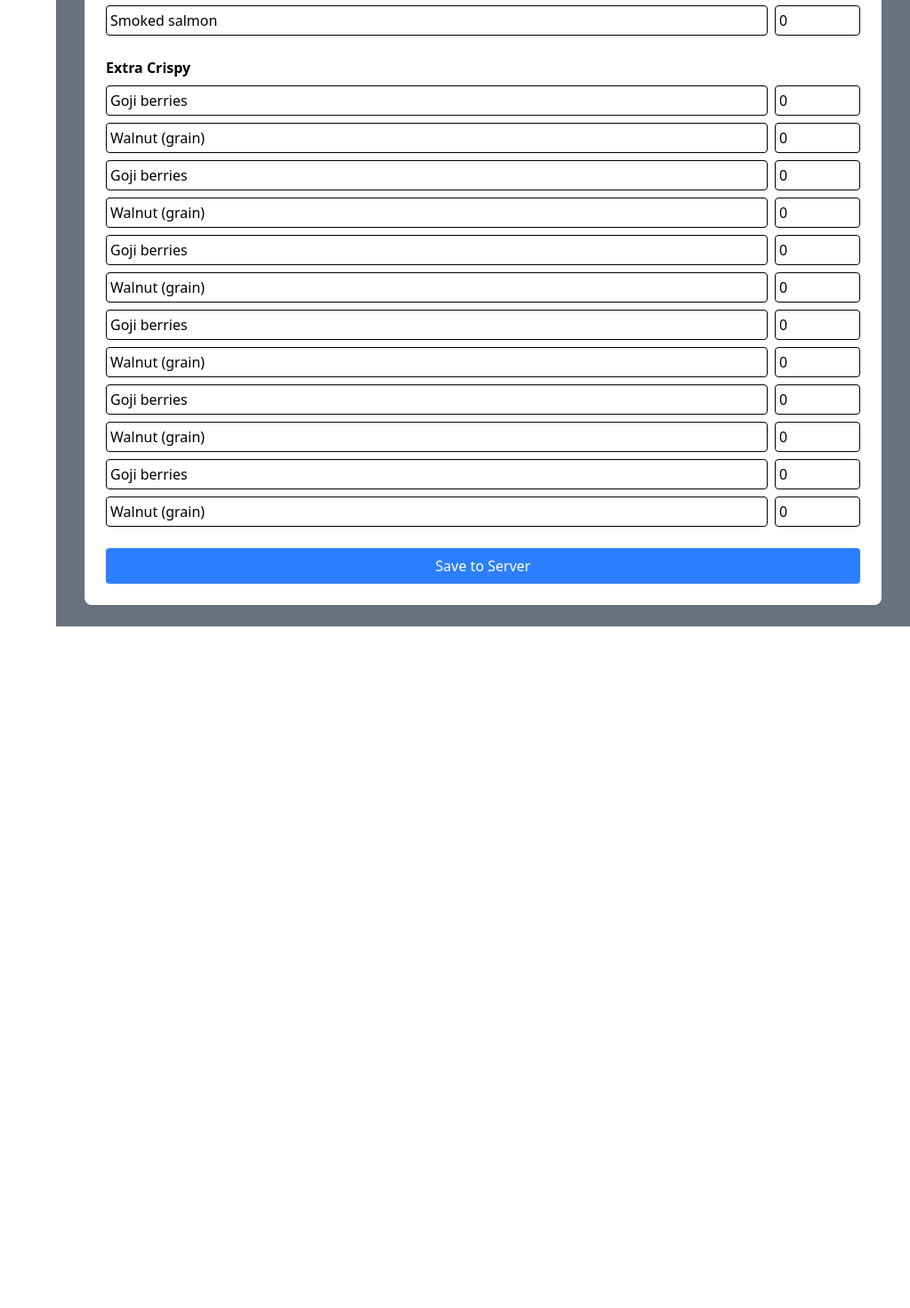
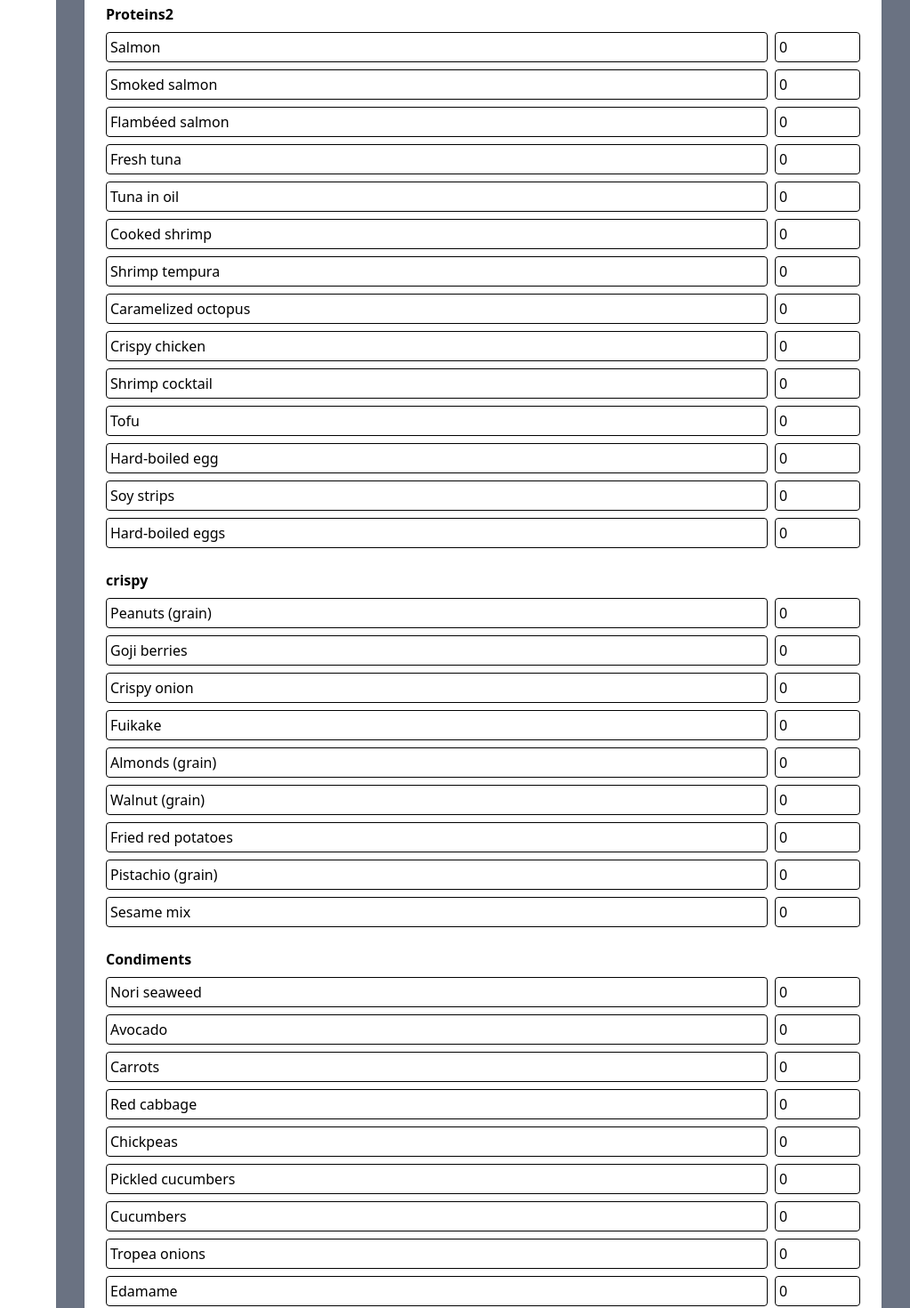
Before and after one commit to trmtanjil/Foodiverse-, a React (Vite) app: page /adminlayout/adminaddfood in a window 1280 px wide. Shown: the part 1070-2540 px from the top of the page at 89% size, without its empty margins (257-1280 px from the left). Before the commit the page ends 1774 px from the top, so only its background shows below. Built offline with nearby package versions, Linux system fonts and the light colour scheme.

Commit message:
creat poke inpute feild   commit

```diff
--- a/src/pages/AdminAddFood/AdminAddFood.jsx
+++ b/src/pages/AdminAddFood/AdminAddFood.jsx
@@ -12,47 +12,164 @@ export default function AdminAddFood() {
         { name: "Red Venere rice", price: 0 },
         { name: "Salad Trio", price: 0 },
       ],
-      proteins: [
+proteins1: [
   { name: "Salmon", price: 0 },
-        { name: "Smoked salmon", price:0 },
-        { name: "Flambéed Salmon", price: 0},
-        { name: "Fresh tuna", price: 0},
+  { name: "Smoked salmon", price: 0 },
+  { name: "Flambéed salmon", price: 0 },
+  { name: "Fresh tuna", price: 0 },
   { name: "Tuna in oil", price: 0 },
   { name: "Cooked shrimp", price: 0 },
+  { name: "Shrimp tempura", price: 0 },
+  { name: "Caramelized octopus", price: 0 },
+  { name: "Crispy chicken", price: 0 },
+  { name: "Shrimp cocktail", price: 0 },
+  { name: "Tofu", price: 0 },
+  { name: "Hard-boiled egg", price: 0 },
+  { name: "Soy strips", price: 0 },
+  { name: "Nothing", price: 0 },
+  { name: "Hard-boiled eggs", price: 0 }
+],
+
+proteins2: [
+  { name: "Salmon", price: 0 },
+  { name: "Smoked salmon", price: 0 },
+  { name: "Flambéed salmon", price: 0 },
+  { name: "Fresh tuna", price: 0 },
+  { name: "Tuna in oil", price: 0 },
+  { name: "Cooked shrimp", price: 0 },
+  { name: "Shrimp tempura", price: 0 },
+  { name: "Caramelized octopus", price: 0 },
+  { name: "Crispy chicken", price: 0 },
+  { name: "Shrimp cocktail", price: 0 },
+  { name: "Tofu", price: 0 },
+  { name: "Hard-boiled egg", price: 0 },
+  { name: "Soy strips", price: 0 },
+  { name: "Hard-boiled eggs", price: 0 }
 ],
      condiments: [
+  { name: "Nori seaweed", price: 0 },
   { name: "Avocado", price: 0 },
+  { name: "Carrots", price: 0 },
+  { name: "Red cabbage", price: 0 },
+  { name: "Chickpeas", price: 0 },
+  { name: "Pickled cucumbers", price: 0 },
+  { name: "Cucumbers", price: 0 },
+  { name: "Tropea onions", price: 0 },
+  { name: "Edamame", price: 0 },
   { name: "Goma Wakame", price: 0 },
+  { name: "Chickpea and avocado hummus", price: 0 },
+  { name: "Russian salad", price: 0 },
+  { name: "Corn", price: 0 },
+  { name: "Mango", price: 0 },
+  { name: "Green apple", price: 0 },
+  { name: "Pomegranate", price: 0 },
+  { name: "Black olives", price: 0 },
   { name: "Philadelphia", price: 0 },
+  { name: "Cherry tomatoes", price: 0 },
+  { name: "Radishes", price: 0 },
+  { name: "Red Tobiko", price: 0 },
+  { name: "Salad Trio", price: 0 },
+  { name: "Hard-boiled eggs", price: 0 },
+  { name: "Red ginger", price: 0 },
+  { name: "Zucchini alla scapece", price: 0 },
+  { name: "Courgettes, lemon and mint", price: 0 }
+],
+crispy: [
+  { name: "Peanuts (grain)", price: 0 },
+  { name: "Goji berries", price: 0 },
+  { name: "Crispy onion", price: 0 },
+  { name: "Fuikake", price: 0 },
+  { name: "Almonds (grain)", price: 0 },
+  { name: "Walnut (grain)", price: 0 },
+  { name: "Fried red potatoes", price: 0 },
+  { name: "Pistachio (grain)", price: 0 },
+  { name: "Sesame mix", price: 0 }
+],
+extraCondiments: [
+  { name: "Nori seaweed", price: 1.00 },
+  { name: "Avocado", price: 1.50 },
+  { name: "Carrots", price: 1.00 },
+  { name: "Red cabbage", price: 1.00 },
+  { name: "Chickpeas", price: 1.00 },
+  { name: "Cucumbers", price: 1.00 },
+  { name: "Pickled Cucumbers", price: 1.00 },
+  { name: "Tropea onions", price: 1.00 },
+  { name: "Edamame", price: 1.00 },
+  { name: "Milk cream", price: 1.00 },
+  { name: "Goma Wakame", price: 1.50 },
+  { name: "Chickpea and avocado hummus", price: 1.50 },
+  { name: "Russian salad", price: 1.00 },
+  { name: "Corn", price: 1.00 },
+  { name: "Mango", price: 1.00 },
+  { name: "Green apple", price: 1.00 },
+  { name: "Pomegranate", price: 1.00 },
+  { name: "Black olives", price: 1.00 },
+  { name: "Philadelphia", price: 1.00 },
+  { name: "Cherry tomatoes", price: 1.00 },
+  { name: "Radishes", price: 1.00 },
+  { name: "Red Tobiko", price: 1.00 },
+  { name: "Salad Trio", price: 1.00 },
+  { name: "Hard boiled eggs", price: 1.00 },
+  { name: "Red ginger", price: 1.00 },
+  { name: "Zucchini alla scapece", price: 1.00 },
+  { name: "Courgettes, lemon and mint", price: 1.00 }
 ],
      sauces: [
-        { name: "Guacamole Sauce", price: 0 },
-        { name: "Teriyaki Mayonnaise", price: 0 },
+  { name: "Mayonnaise", price: 0 },
+  { name: "Soy Sauce", price: 0 },
+  { name: "Teriyaki sauce", price: 0 },
+  { name: "Spicy Mayonnaise", price: 0 },
+  { name: "Yogurt Sauce", price: 0 },
+  { name: "Lime Sauce", price: 0 },
+  { name: "Special sauce", price: 0 },
+  { name: "Sweet and sour sauce", price: 0 },
+  { name: "Samurai sauce", price: 0 },
+  { name: "Guacamole Sauce", price: 0.30 },
+  { name: "Sriracha sauce", price: 0 },
+  { name: "Ginger sauce", price: 0 },
+  { name: "BBQ sauce", price: 0 },
+  { name: "Wasabi Sauce", price: 0 },
+  { name: "Pink sauce", price: 0 },
+  { name: "Cocktail Sauce", price: 0 },
+  { name: "Teriyaki Mayonnaise", price: 0.30 },
+  { name: "Extra Virgin Olive Oil", price: 0 },
+  { name: "Pickled Cucumbers", price: 0 }
 ],
      extraProteins: [
-        { name: "Salmon", price: 3 },
-        { name: "Smoked salmon", price: 0},
+  { name: "Salmon", price: 3.00 },
+  { name: "Smoked salmon", price: 3.00 },
+  { name: "Flambéed Salmon", price: 3.00 },
+  { name: "Fresh tuna", price: 3.00 },
+  { name: "Tuna in oil", price: 3.00 },
+  { name: "Cooked shrimp", price: 3.00 },
+  { name: "Shrimp tempura", price: 3.00 },
+  { name: "Crispy Chicken", price: 3.00 },
+  { name: "Soy strips", price: 3.00 },
+  { name: "Hard boiled eggs", price: 3.00 }
 ],
      extraCrispy: [
-        { name: "Goji berries", price: 0 },
-        { name: "Walnut (grain)", price: 0 },
-         { name: "Goji berries", price: 0 },
-        { name: "Walnut (grain)", price: 0 },
-         { name: "Goji berries", price: 0 },
-        { name: "Walnut (grain)", price: 0 },
-         { name: "Goji berries", price: 0 },
-        { name: "Walnut (grain)", price: 0 },
-         { name: "Goji berries", price: 0 },
-        { name: "Walnut (grain)", price: 0 },
-         { name: "Goji berries", price: 0 },
-        { name: "Walnut (grain)", price: 0 },
+  { name: "Goji berries", price: 0.50 },
+  { name: "Walnut (grain)", price: 0.70 },
+  { name: "Almonds (grain)", price: 0.70 },
+  { name: "Peanuts (grain)", price: 0.50 },
+  { name: "Pistachio (grain)", price: 0.70 },
+  { name: "Sesame mix", price: 0.50 },
+  { name: "Crispy onion", price: 0.50 },
+  { name: "Fried red potatoes", price: 0.50 },
+  { name: "Fuikake", price: 0 }
 ],
     },
   });
 
   const { fields: baseFields } = useFieldArray({ control, name: "base" });
-  const { fields: proteinFields } = useFieldArray({ control, name: "proteins" });
+  const { fields: protein1Fields } = useFieldArray({ control, name: "proteins1" });
+   const { fields: protein2Fields } = useFieldArray({ control, name: "proteins2" });
+      const { fields: crispyFields } = useFieldArray({ control, name: "crispy" });
   const { fields: condimentFields } = useFieldArray({ control, name: "condiments" });
+    const { fields: extraSaucesFields } = useFieldArray({ control, name: "extraSauces" });
+
+    const { fields: extraCondimentsFields } = useFieldArray({ control, name: "extraCondiments" });
+
   const { fields: sauceFields } = useFieldArray({ control, name: "sauces" });
   const { fields: extraProteinFields } = useFieldArray({ control, name: "extraProteins" });
   const { fields: extraCrispyFields } = useFieldArray({ control, name: "extraCrispy" });
@@ -91,8 +208,18 @@ export default function AdminAddFood() {
 
         {/* Proteins */}
         <div>
-          <h2 className="font-semibold mb-2">Proteins</h2>
-          {renderFieldArray(proteinFields, "proteins")}
+          <h2 className="font-semibold mb-2">Proteins1</h2>
+          {renderFieldArray(protein1Fields, "proteins1")}
+        </div>
+         {/* Proteins2 */}
+        <div>
+          <h2 className="font-semibold mb-2">Proteins2</h2>
+          {renderFieldArray(protein2Fields, "proteins2")}
+        </div>
+            {/* crispy */}
+        <div>
+          <h2 className="font-semibold mb-2">crispy</h2>
+          {renderFieldArray(crispyFields, "crispy")}
         </div>
 
         {/* Condiments */}
@@ -100,11 +227,21 @@ export default function AdminAddFood() {
           <h2 className="font-semibold mb-2">Condiments</h2>
           {renderFieldArray(condimentFields, "condiments")}
         </div>
+        {/* Condiments */}
+        <div>
+          <h2 className="font-semibold mb-2">Condiments</h2>
+          {renderFieldArray(extraCondimentsFields, "extraCondiments")}
+        </div>
 
         {/* Sauces */}
         <div>
           <h2 className="font-semibold mb-2">Sauces</h2>
           {renderFieldArray(sauceFields, "sauces")}
+        </div>
+         {/* extraSauces */}
+        <div>
+          <h2 className="font-semibold mb-2">Sauces</h2>
+          {renderFieldArray(extraSaucesFields, "extraSauces")}
         </div>
 
         {/* Extra Proteins */}
```
Lines whose indentation alone changed are shown as unchanged.
